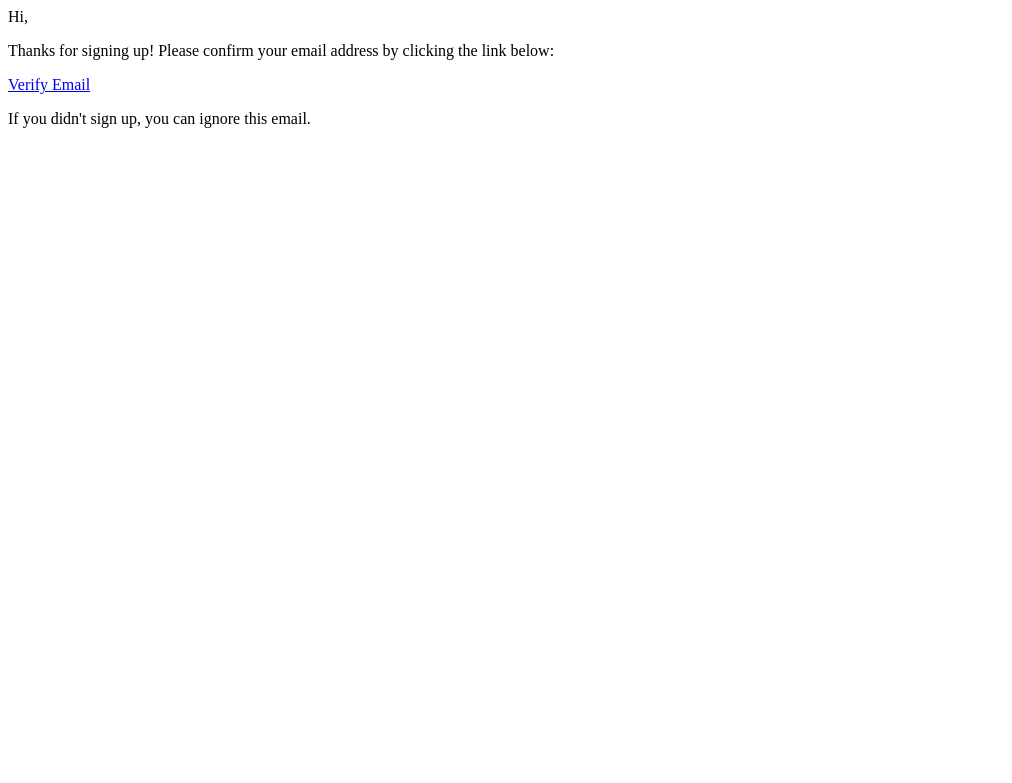
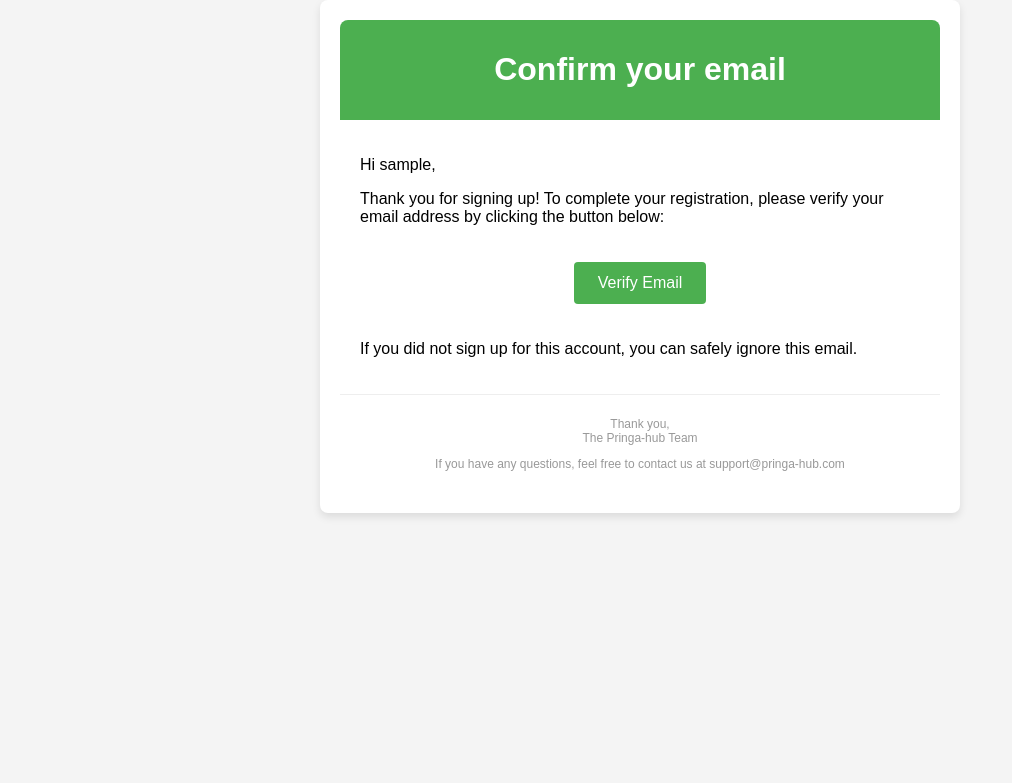
Before and after one commit to pringa-uvlhub/uvlhub, a Flask app: template app/modules/auth/templates/auth/email_verification.html in a window 1280 px wide. Shown: the top 783 px of the page, without its empty margins (0-1012 px from the left). Run offline with Flask 3, Linux system fonts and the light colour scheme; the template is opened without the code that fills it: most values are stand-ins (such as "Sample title", 1, 10 or a date in 2020); parts of the project's set-up code (start-up, migrations or seed data) failed here and were passed over.

Commit message:
Feat: Mejorada la UI para el correo de verificación

```diff
--- a/app/modules/auth/services.py
+++ b/app/modules/auth/services.py
@@ -32,7 +32,7 @@ class AuthenticationService(BaseService):
         token = self.serializer.dumps(user_data, salt='email-confirmation-salt')
 
         confirm_url = url_for('auth.confirm_email', token=token, _external=True)
-        html = render_template('auth/email_verification.html', confirm_url=confirm_url)
+        html = render_template('auth/email_verification.html', confirm_url=confirm_url, user_name=user_data['name'])
         msg = Message(subject="Please verify your email", recipients=[user_data['email']], html=html)
         mail.send(msg)
 
--- a/app/modules/auth/templates/auth/email_verification.html
+++ b/app/modules/auth/templates/auth/email_verification.html
@@ -1,7 +1,76 @@
-<p>Hi,</p>
+<!DOCTYPE html>
+<html>
+<head>
+    <meta charset="UTF-8">
+    <meta name="viewport" content="width=device-width, initial-scale=1.0">
+    <style>
+        body {
+            font-family: Arial, sans-serif;
+            background-color: #f4f4f4;
+            margin: 0;
+            padding: 0;
+        }
+        .container {
+            max-width: 600px;
+            margin: 0 auto;
+            background-color: #ffffff;
+            padding: 20px;
+            border-radius: 8px;
+            box-shadow: 0 4px 8px rgba(0, 0, 0, 0.1);
+        }
+        .header {
+            text-align: center;
+            background-color: #4CAF50;
+            color: white;
+            padding: 10px 0;
+            border-radius: 8px 8px 0 0;
+        }
+        .content {
+            padding: 20px;
+            text-align: left;
+        }
+        .button {
+            display: inline-block;
+            padding: 12px 24px;
+            margin: 20px 0;
+            color: white;
+            background-color: #4CAF50;
+            text-decoration: none;
+            border-radius: 4px;
+            font-size: 16px;
+        }
+        .footer {
+            font-size: 12px;
+            color: #999999;
+            text-align: center;
+            padding: 10px;
+            border-top: 1px solid #eeeeee;
+        }
+    </style>
+</head>
+<body>
 
-<p>Thanks for signing up! Please confirm your email address by clicking the link below:</p>
+<div class="container">
+    <div class="header">
+        <h1>Confirm your email</h1>
+    </div>
 
-<a href="{{ confirm_url }}">Verify Email</a>
+    <div class="content">
+        <p>Hi {{user_name}},</p>
+        <p>Thank you for signing up! To complete your registration, please verify your email address by clicking the button below:</p>
 
-<p>If you didn't sign up, you can ignore this email.</p>
+        <p style="text-align: center;">
+            <a href="{{ confirm_url }}" class="button">Verify Email</a>
+        </p>
+
+        <p>If you did not sign up for this account, you can safely ignore this email.</p>
+    </div>
+
+    <div class="footer">
+        <p>Thank you,<br>The Pringa-hub Team</p>
+        <p>If you have any questions, feel free to contact us at support@pringa-hub.com</p>
+    </div>
+</div>
+
+</body>
+</html>
```
